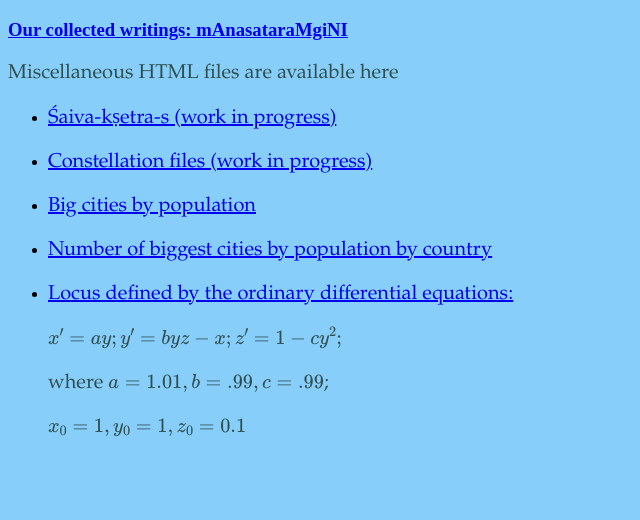
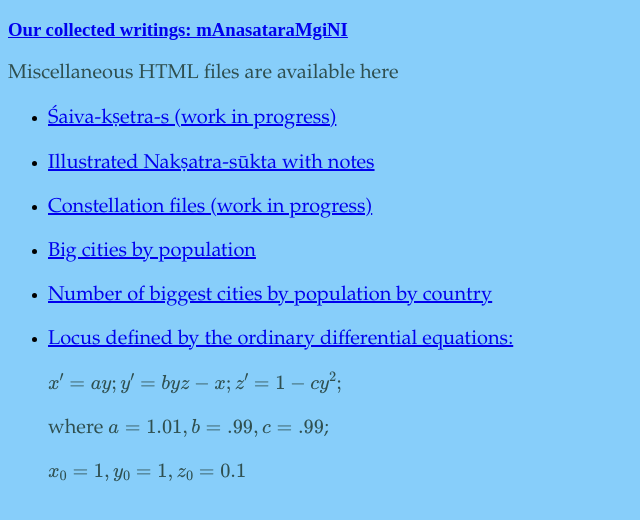
Before and after one commit to somasushma/htmlfiles.io, a plain HTML site: page index.html in a window 1280 px wide. Shown: the whole page, without its empty margins (0-640 px from the left). Drawn offline with nearby package versions, Linux system fonts and the light colour scheme.

Commit message:
Update index.html

```diff
--- a/index.html
+++ b/index.html
@@ -28,6 +28,7 @@
 <p>Miscellaneous HTML files are available here</p>
   <ul>
   <li><p><a href="shaiva.html">Śaiva-kṣetra-s (work in progress)</a></p></li>
+  <li><p><a href="constellation.html">Illustrated Nakṣatra-sūkta with notes</a></p></li>
   <li><p><a href="constellation.html">Constellation files (work in progress)</a></p></li>
   <li><p><a href="cities_big.html">Big cities by population</a></p></li>
   <li><p><a href="cities_big_cnt.pdf">Number of biggest cities by population by country</a></p></li>
```
